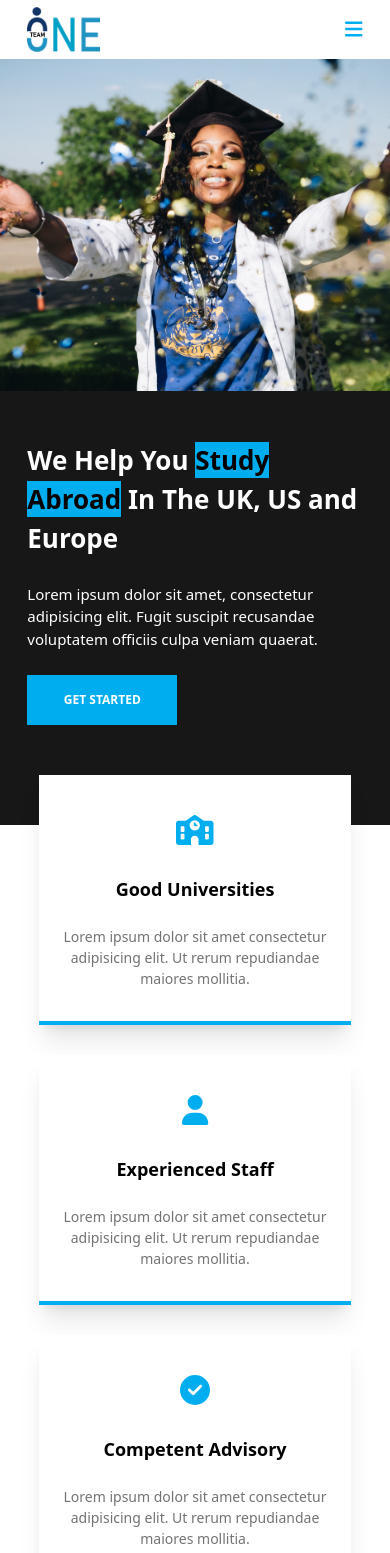
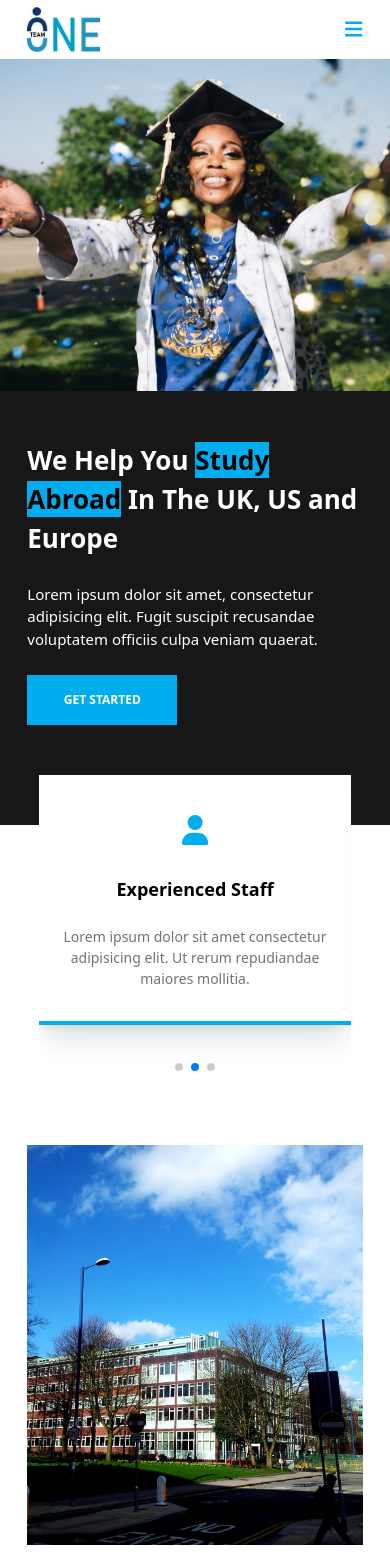
Before and after one commit to IanJether/bethuwebapp, a React (Create React App) app: page / in a window 390 px wide. Shown: the top 1553 px of the page. Built offline with nearby package versions, Linux system fonts and the light colour scheme.

Commit message:
slider kujisifu on phone

```diff
--- a/public/style.css
+++ b/public/style.css
@@ -700,10 +700,6 @@ video {
   display: block;
 }
 
-.inline {
-  display: inline;
-}
-
 .flex {
   display: flex;
 }
@@ -780,42 +776,6 @@ video {
   height: 100vh;
 }
 
-.h-\[\] {
-  height: ;
-}
-
-.h-\[40px\] {
-  height: 40px;
-}
-
-.h-\[55px\] {
-  height: 55px;
-}
-
-.h-\[46px\] {
-  height: 46px;
-}
-
-.h-\[47px\] {
-  height: 47px;
-}
-
-.h-\[48px\] {
-  height: 48px;
-}
-
-.h-\[px\] {
-  height: px;
-}
-
-.h-\[49px\] {
-  height: 49px;
-}
-
-.h-\[52px\] {
-  height: 52px;
-}
-
 .w-\[10\%\] {
   width: 10%;
 }
@@ -824,6 +784,10 @@ video {
   width: 100%;
 }
 
+.w-\[100vw\] {
+  width: 100vw;
+}
+
 .w-\[280px\] {
   width: 280px;
 }
@@ -832,6 +796,10 @@ video {
   width: 35px;
 }
 
+.w-\[390px\] {
+  width: 390px;
+}
+
 .w-\[4\%\] {
   width: 4%;
 }
@@ -856,6 +824,10 @@ video {
   width: 80%;
 }
 
+.w-\[80vw\] {
+  width: 80vw;
+}
+
 .w-\[90\%\] {
   width: 90%;
 }
@@ -872,68 +844,12 @@ video {
   width: 100vw;
 }
 
-.w-\[\] {
-  width: ;
-}
-
-.w-\[100px\] {
-  width: 100px;
-}
-
-.w-\[200px\] {
-  width: 200px;
-}
-
-.w-\[120px\] {
-  width: 120px;
-}
-
-.w-\[130px\] {
-  width: 130px;
-}
-
-.w-\[140px\] {
-  width: 140px;
-}
-
-.w-\[300px\] {
-  width: 300px;
-}
-
-.w-\[150px\] {
-  width: 150px;
-}
-
-.w-\[320px\] {
-  width: 320px;
-}
-
-.w-\[380px\] {
-  width: 380px;
-}
-
-.w-\[390px\] {
-  width: 390px;
-}
-
-.w-\[180px\] {
-  width: 180px;
-}
-
-.w-\[190px\] {
-  width: 190px;
-}
-
 .flex-col {
   flex-direction: column;
 }
 
 .flex-col-reverse {
   flex-direction: column-reverse;
-}
-
-.items-start {
-  align-items: flex-start;
 }
 
 .items-end {
@@ -1470,6 +1386,10 @@ video {
     height: 540px;
   }
 
+  .lg\:h-\[54px\] {
+    height: 54px;
+  }
+
   .lg\:h-\[80vh\] {
     height: 80vh;
   }
@@ -1478,22 +1398,6 @@ video {
     height: 100%;
   }
 
-  .lg\:h-\[55px\] {
-    height: 55px;
-  }
-
-  .lg\:h-\[50px\] {
-    height: 50px;
-  }
-
-  .lg\:h-\[40px\] {
-    height: 40px;
-  }
-
-  .lg\:h-\[54px\] {
-    height: 54px;
-  }
-
   .lg\:w-40 {
     width: 10rem;
   }
@@ -1502,8 +1406,8 @@ video {
     width: 100%;
   }
 
-  .lg\:w-\[150px\] {
-    width: 150px;
+  .lg\:w-\[130px\] {
+    width: 130px;
   }
 
   .lg\:w-\[20\%\] {
@@ -1514,6 +1418,10 @@ video {
     width: 25%;
   }
 
+  .lg\:w-\[250px\] {
+    width: 250px;
+  }
+
   .lg\:w-\[30\%\] {
     width: 30%;
   }
@@ -1536,50 +1444,6 @@ video {
 
   .lg\:w-\[70\%\] {
     width: 70%;
-  }
-
-  .lg\:w-\[\] {
-    width: ;
-  }
-
-  .lg\:w-\[450px\] {
-    width: 450px;
-  }
-
-  .lg\:w-\[430px\] {
-    width: 430px;
-  }
-
-  .lg\:w-\[380px\] {
-    width: 380px;
-  }
-
-  .lg\:w-\[420px\] {
-    width: 420px;
-  }
-
-  .lg\:w-\[480px\] {
-    width: 480px;
-  }
-
-  .lg\:w-\[490px\] {
-    width: 490px;
-  }
-
-  .lg\:w-\[300px\] {
-    width: 300px;
-  }
-
-  .lg\:w-\[250px\] {
-    width: 250px;
-  }
-
-  .lg\:w-\[140px\] {
-    width: 140px;
-  }
-
-  .lg\:w-\[130px\] {
-    width: 130px;
   }
 
   .lg\:flex-row {
--- a/src/components/Home.js
+++ b/src/components/Home.js
@@ -2,6 +2,8 @@ import { faArrowRight, faCheckCircle, faChessKnight, faQuoteRight, faSchool, faT
 import { FontAwesomeIcon } from "@fortawesome/react-fontawesome";
 import ServicesList from "../data/Services";
 import { Link } from "react-router-dom";
+import { Swiper, SwiperSlide } from "swiper/react";
+import { A11y, Autoplay, Navigation, Pagination, Scrollbar } from "swiper";
 import 'swiper/css';
 import 'swiper/css/navigation';
 import 'swiper/css/pagination';
@@ -13,9 +15,29 @@ import { useEffect } from "react";
 
 const Home = () => {
 
-    useEffect(()=>{
-        window.scrollTo(0,0);
-      }, [])
+    useEffect(() => {
+        window.scrollTo(0, 0);
+    }, [])
+
+
+
+    const kujisifu = [
+        {
+            icon: faSchool,
+            title: "Good Univerisities",
+            text: "Lorem ipsum dolor sit amet consectetur adipisicing elit. Ut rerum repudiandae maiores mollitia."
+        },
+        {
+            icon: faUser,
+            title: "Experienced Staff",
+            text: "Lorem ipsum dolor sit amet consectetur adipisicing elit. Ut rerum repudiandae maiores mollitia."
+        },
+        {
+            icon: faCheckCircle,
+            title: "Competent Advisory",
+            text: "Lorem ipsum dolor sit amet consectetur adipisicing elit. Ut rerum repudiandae maiores mollitia."
+        },
+    ]
 
 
     return (
@@ -45,8 +67,67 @@ const Home = () => {
 
             {/* the second block - KUJISIFU */}
 
-            <div className="two lg:px-[17%] flex flex-col lg:flex-row gap-[30px] items-center mt-[-50px]">
-                <div className="flex flex-col bg-white gap-[23px] items-center justify-center w-[80%] h-[250px] text-center shadow-xl px-[5%] border-b-4 border-primary">
+
+            <div className="two swiper-wrapper lg:hidden lg:px-[17%] mx-auto flex flex-col lg:flex-row gap-[30px] items-center mt-[-50px]">
+                <Swiper
+                    modules={[Autoplay, Navigation, Pagination, Scrollbar, A11y]}
+                    pagination={{ clickable: true }}
+                    spaceBetween={10}
+                    slidesPerView={1}
+                    autoplay={{
+                        delay: 2000,
+                        disableOnInteraction: false,
+                    }}
+                    className="swiper flex mx-auto justify-center items-center w-[80vw]"
+                    data
+                >
+                    {kujisifu.map((items, index) => {
+
+                        return (
+                            <SwiperSlide className="flex mx-auto justify-center items-center pb-[60px]">
+                                <div key={index} className="flex flex-col bg-white gap-[23px] items-center justify-center w-full h-[250px] text-center shadow-xl px-[5%] border-b-4 border-primary">
+                                    <div className="text-primary text-[30px]">
+                                        <FontAwesomeIcon icon={items.icon} />
+                                    </div>
+                                    <div className="text-[18px] font-semibold">
+                                        <h3>{items.title}</h3>
+                                    </div>
+                                    <div className="text-[14px] text-neutral-500">
+                                        <p>{items.text}</p>
+                                    </div>
+                                </div>
+
+                            </SwiperSlide>
+                        )
+                    })}
+
+                </Swiper>
+
+
+            </div>
+
+
+            <div className="two hidden lg:flex lg:px-[17%] flex flex-col lg:flex-row gap-[30px] items-center mt-[-50px]">
+
+                {kujisifu.map((items, index) => {
+
+                    return (
+                        <div key={index} className="flex flex-col bg-white gap-[23px] items-center justify-center w-[80%] h-[250px] text-center shadow-xl px-[5%] border-b-4 border-primary">
+                            <div className="text-primary text-[30px]">
+                                <FontAwesomeIcon icon={items.icon} />
+                            </div>
+                            <div className="text-[18px] font-semibold">
+                                <h3>{items.title}</h3>
+                            </div>
+                            <div className="text-[14px] text-neutral-500">
+                                <p>{items.text}</p>
+                            </div>
+                        </div>
+
+                    )
+                })}
+
+                {/* <div className="flex flex-col bg-white gap-[23px] items-center justify-center w-[80%] h-[250px] text-center shadow-xl px-[5%] border-b-4 border-primary">
                     <div className="text-primary text-[30px]">
                         <FontAwesomeIcon icon={faSchool} />
                     </div>
@@ -78,7 +159,7 @@ const Home = () => {
                     <div className="text-[14px] text-neutral-500">
                         <p>Lorem ipsum dolor sit amet consectetur adipisicing elit. Ut rerum repudiandae maiores mollitia.</p>
                     </div>
-                </div>
+                </div> */}
 
             </div>
 
@@ -129,7 +210,7 @@ const Home = () => {
                     </div>
 
                     <div className="reviews lg:py-[30px]">
-                    <Reviews/>
+                        <Reviews />
                     </div>
 
 
```
